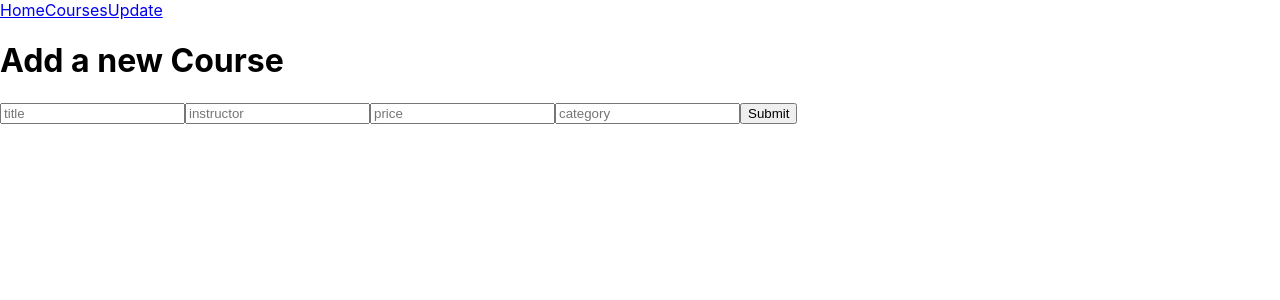
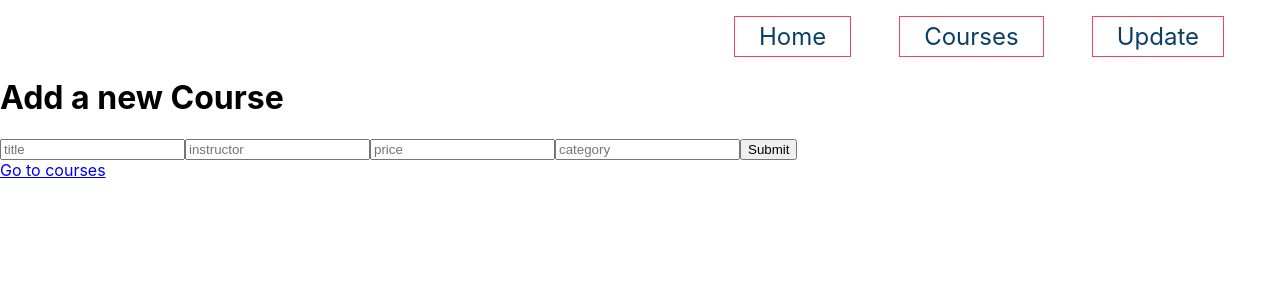
Before and after one commit to isobelleanna/fullstack-course-app, a React (Create React App) app in the folder courseology-frontend/: page /update in a window 1280 px wide. Shown: the top 300 px of the page. Built offline with nearby package versions, Linux system fonts and the light colour scheme; no server answers.

Commit message:
Add styling to courses

```diff
--- a/courseology-frontend/src/components/Card/Card.jsx
+++ b/courseology-frontend/src/components/Card/Card.jsx
@@ -1,13 +1,11 @@
 import React from "react";
 import "./Card.scss";
 
-const Card = ({ title, category, instructor, price }) => {
+const Card = ({ title, price }) => {
   return (
     <div className="card">
       <h1 className="card__title">{title}</h1>
-      <h2 className="card__category">{category}</h2>
-      <h3 className="card__instructor">{instructor}</h3>
-      <p className="card__price">{price}</p>
+      <p className="card__price">£{price}</p>
     </div>
   );
 };
--- a/courseology-frontend/src/components/Card/Card.scss
+++ b/courseology-frontend/src/components/Card/Card.scss
@@ -0,0 +1,21 @@
+@use "../../assets/sass/variables" as *;
+
+.card {
+  display: flex;
+  flex-direction: column;
+  justify-content: center;
+  align-items: center;
+  background-color: $colour-main-background;
+  border: 1px solid $colour-border;
+  width: 200px;
+  height: 230px;
+  &__title {
+    text-align: center;
+    font-size: 1.5em;
+    padding: 0.5em;
+    color: $colour-font-headline;
+  }
+  &__price {
+    color: $colour-font-main;
+  }
+}
--- a/courseology-frontend/src/components/Form/Form.jsx
+++ b/courseology-frontend/src/components/Form/Form.jsx
@@ -27,6 +27,7 @@ const Form = () => {
       setMessage("Error");
     }
     event.target.reset();
+    window.location.reload();
   };
 
   return (
@@ -61,12 +62,11 @@ const Form = () => {
             setCourse({ ...course, category: event.target.value })
           }
         />
-        {/* <Link to="/courses/"> */}
         <button type="submit" className="btn">
           Submit
         </button>
-        {/* </Link> */}
       </form>
+      <Link to={`/courses`}>Go to courses</Link>
       <p>{message}</p>
     </div>
   );
--- a/courseology-frontend/src/components/Nav/Nav.jsx
+++ b/courseology-frontend/src/components/Nav/Nav.jsx
@@ -1,18 +1,19 @@
 import React from "react";
 import { Link } from "react-router-dom";
+import "./Nav.scss";
 
 const Nav = () => {
   return (
     <div className="nav">
-      <Link className="nav-menu__item" to="/">
+      <Link className="nav__item" to="/">
         Home
       </Link>
 
-      <Link className="nav-menu__item" to="/courses">
+      <Link className="nav__item" to="/courses">
         Courses
       </Link>
 
-      <Link className="nav-menu__item" to="/update">
+      <Link className="nav__item" to="/update">
         Update
       </Link>
     </div>
--- a/courseology-frontend/src/components/Nav/Nav.scss
+++ b/courseology-frontend/src/components/Nav/Nav.scss
@@ -0,0 +1,21 @@
+@use "../../assets/sass/variables" as *;
+
+.nav {
+  display: flex;
+  align-items: center;
+  justify-content: flex-end;
+  margin: 1em 2em;
+  &__item {
+    color: $colour-font-headline;
+    font-size: 1.5em;
+    text-decoration: none;
+    margin: 0 1em;
+    border: 1px solid $colour-border;
+    padding: 0.2em 1em;
+    &:hover {
+      background-color: $colour-button-background;
+      color: $colour-button-text;
+      border: 1px solid $colour-button-background;
+    }
+  }
+}
--- a/courseology-frontend/src/components/Searchbox/Searchbox.scss
+++ b/courseology-frontend/src/components/Searchbox/Searchbox.scss
@@ -0,0 +1,8 @@
+@use "../../assets/sass/variables" as *;
+
+.search-box {
+  &__input {
+    padding: 1em;
+    width: 50%;
+  }
+}
--- a/courseology-frontend/src/containers/CourseInfo/CourseInfo.jsx
+++ b/courseology-frontend/src/containers/CourseInfo/CourseInfo.jsx
@@ -2,11 +2,9 @@ import React, { useEffect, useState } from "react";
 import { useParams } from "react-router";
 import { Link } from "react-router-dom";
 
-const CourseInfo = ({ courses }) => {
+const CourseInfo = () => {
   const { courseId } = useParams();
   const [course, setCourse] = useState({});
-
-  // const filteredArray = courses.filter((course) => course.id === courseId);
 
   const getCourseById = async () => {
     let url = `http://localhost:8080/course/${courseId}`;
--- a/courseology-frontend/src/containers/CourseList/CourseList.jsx
+++ b/courseology-frontend/src/containers/CourseList/CourseList.jsx
@@ -2,6 +2,7 @@ import { useState } from "react";
 import Card from "../../components/Card/Card";
 import Searchbox from "../../components/Searchbox/Searchbox";
 import { Link } from "react-router-dom";
+import "./CourseList.scss";
 
 const CourseList = ({ courses }) => {
   const [searchTerm, setSearchTerm] = useState("");
@@ -17,18 +18,21 @@ const CourseList = ({ courses }) => {
   });
 
   return (
-    <div>
-      <Searchbox handleInput={handleSearchInput} searchTerm={searchTerm} />
-      {filterBySearch.map((course, index) => (
-        <Link to={`/courses/${course.id}`} key={index}>
-          <Card
-            title={course.title}
-            category={course.category}
-            instructor={course.instructor}
-            price={course.price}
-          />
-        </Link>
-      ))}
+    <div className="course-list">
+      <div className="course-list__filters">
+        <Searchbox handleInput={handleSearchInput} searchTerm={searchTerm} />
+      </div>
+      <div className="course-list__content">
+        {filterBySearch.map((course, index) => (
+          <Link
+            to={`/courses/${course.id}`}
+            key={index}
+            className="course-list__link"
+          >
+            <Card title={course.title} price={course.price} />
+          </Link>
+        ))}
+      </div>
     </div>
   );
 };
--- a/courseology-frontend/src/containers/CourseList/CourseList.scss
+++ b/courseology-frontend/src/containers/CourseList/CourseList.scss
@@ -0,0 +1,20 @@
+@use "../../assets/sass/variables" as *;
+
+.course-list {
+  padding: 1rem 2rem;
+  &__filters {
+    background-color: $colour-button-background;
+    padding: 2em;
+  }
+  &__content {
+    display: flex;
+    justify-content: space-between;
+    align-items: center;
+    flex-wrap: wrap;
+    margin: 1em 0 0 0;
+    gap: 1em;
+  }
+  &__link {
+    text-decoration: none;
+  }
+}
```
